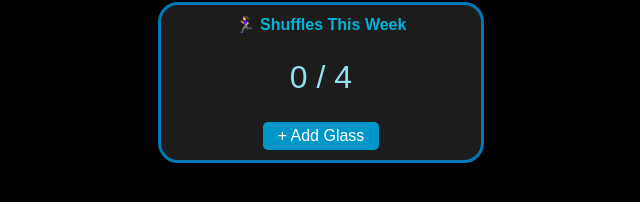
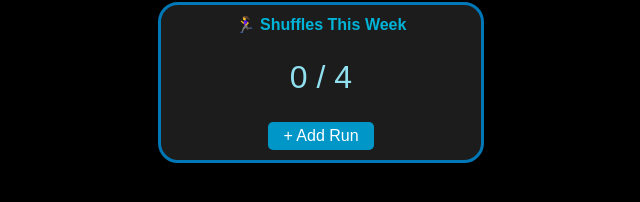
Before and after one commit to jess-locky/workout-tracker-widget, a plain HTML site: page index.html in a window 1280 px wide. Shown: the part 318-520 px from the top of the page, 319-959 px from the left. Drawn offline with Linux system fonts and the light colour scheme.

Commit message:
Update index.html
Changing button wording

```diff
--- a/index.html
+++ b/index.html
@@ -57,7 +57,7 @@
     <div class="widget-container">
         <h1>🏃‍♀️ Shuffles This Week</h1>
         <div id="count-goal">0 / 4</div>
-        <button onclick="incrementCount()">+ Add Glass</button>
+        <button onclick="incrementCount()">+ Add Run</button>
     </div>
 
     <script>
```
